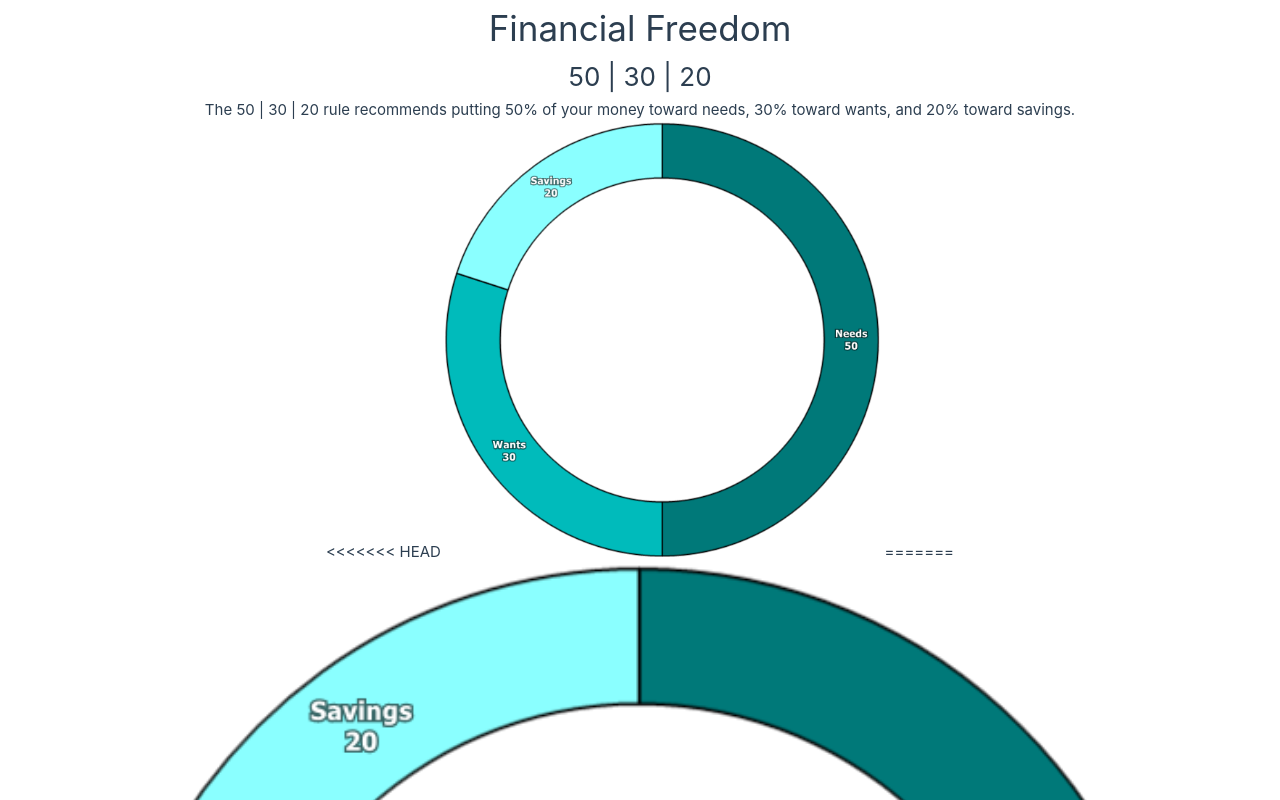
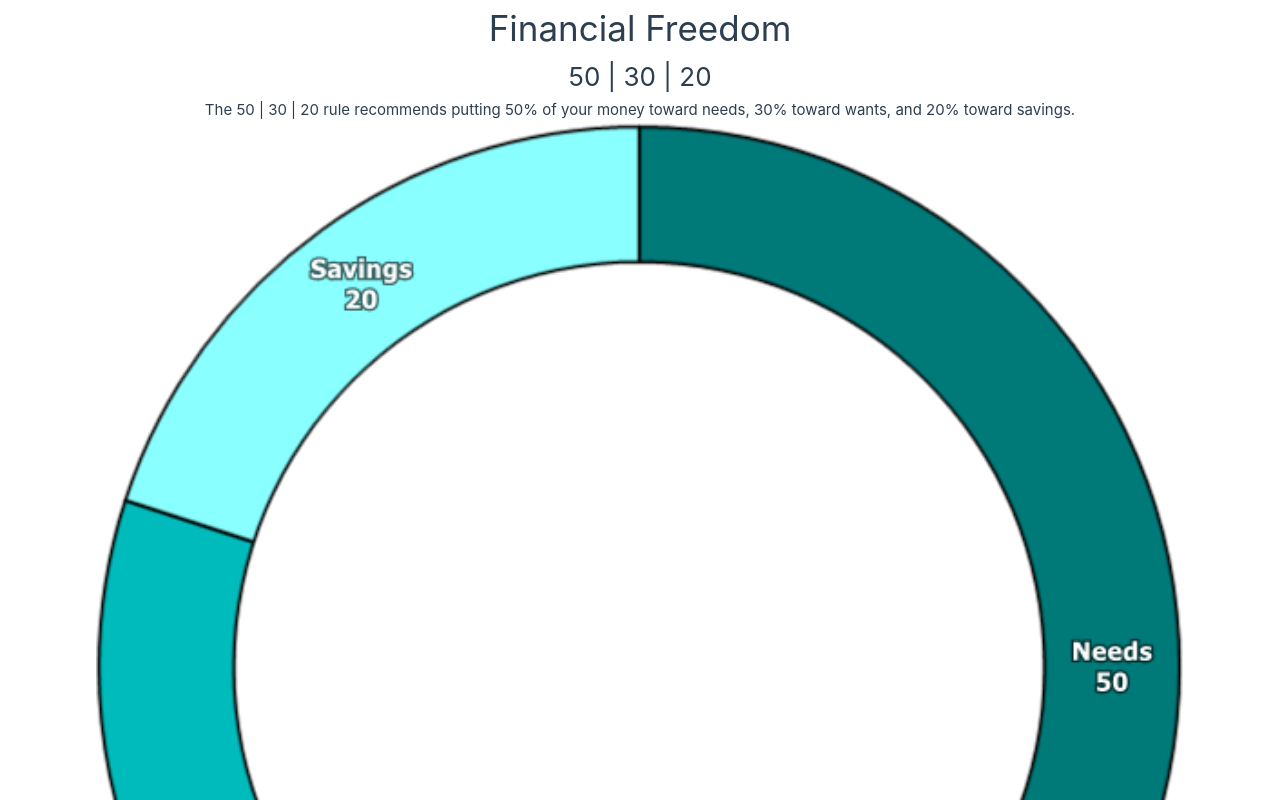
Before and after one commit to HCMariah/Finacial-Freedom_planner, a Vue app: page / in a window 1280 px wide. Shown: the top 800 px of the page. Built offline with nearby package versions, Linux system fonts and the light colour scheme.

Commit message:
fixed errors

```diff
--- a/src/components/Body.vue
+++ b/src/components/Body.vue
@@ -9,11 +9,7 @@
         <p>The 50 | 30 | 20 rule recommends putting 50% of your money toward needs, 30% toward wants, and 20%
             toward savings.</p>
         <div>
-<<<<<<< HEAD
-            <img src="./icons/Chart.png" alt="Chart showing the 50 | 30 | 20 rule." width="40%" height="auto">
-=======
             <img src="./icons/Chart.png" alt="Chart showing the 50 | 30 | 20 rule." width="100%" height="auto">
->>>>>>> 5c0f50c (updates)
         </div>
         <div class="content">
 
```
